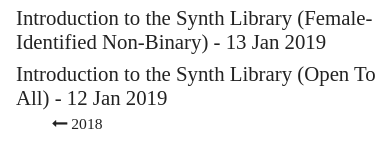
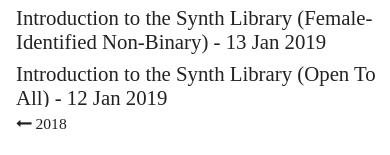
Before and after one commit to taxihelms0/s1-arch, a Jekyll site: the page built from _years/2019.md, in a window 390 px wide and 992 px high. Shown: the part 834-989 px from the top of the window. Built offline with Jekyll 4.4.1, drawn with Linux system fonts in a browser that asks for light colours.

Commit message:
years pages styling for footer

```diff
--- a/_sass/main.scss
+++ b/_sass/main.scss
@@ -129,6 +129,7 @@ div.post-heading li, p, h3{
   width:100%;
   bottom:0;
   padding-bottom:1rem;
+  padding-top:8px;
 }
 
 .page-navigation {
--- a/_sass/responsive.scss
+++ b/_sass/responsive.scss
@@ -8,6 +8,9 @@
     padding-right:1rem;
     width:auto;
   }
+  .page-navigation {
+    width:100%;
+  }
 
   .abt {
     width:100%;
```
